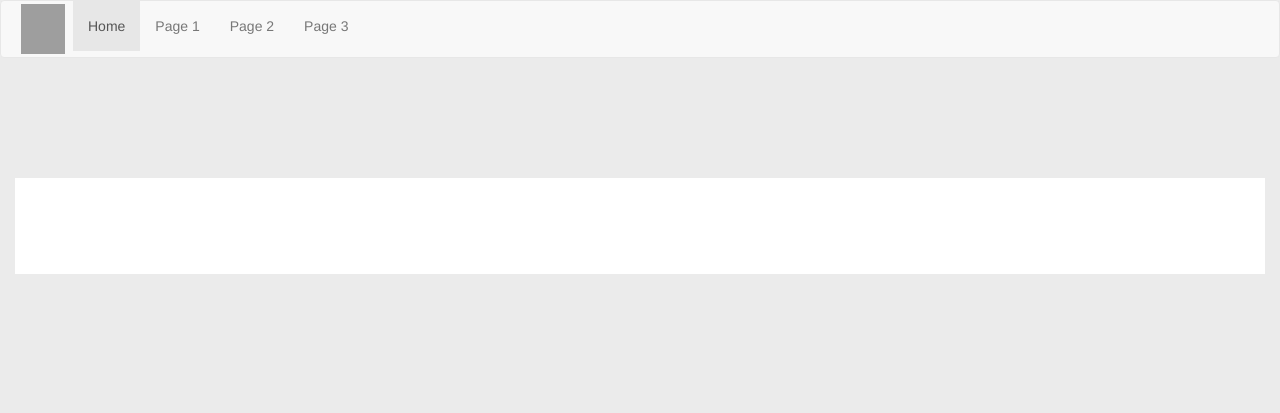
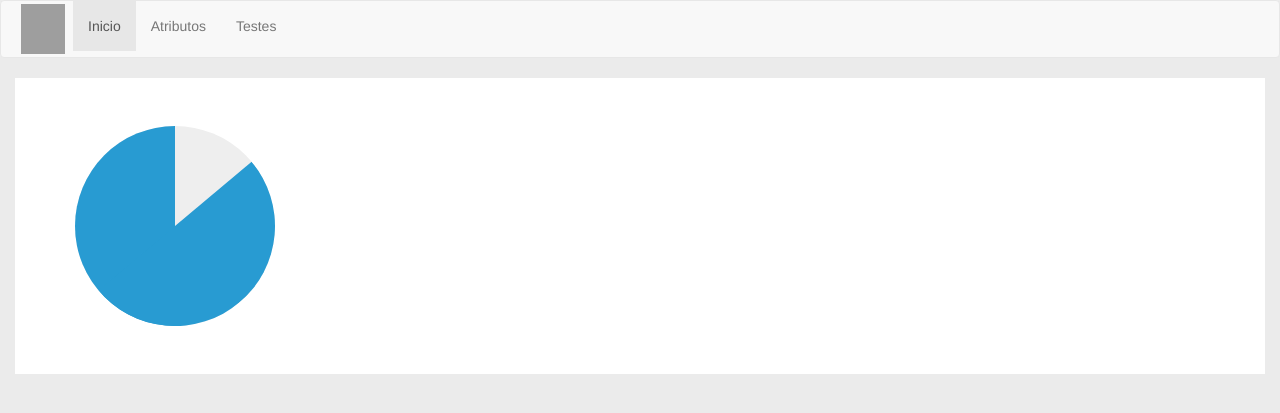
Before and after one commit to TahCosta/lib, a PHP site: page /css/index.php in a window 1280 px wide. Shown: the top 413 px of the page. Run offline with PHP 8.4, Linux system fonts and the light colour scheme; grey boxes are pictures that could not be loaded.

Commit message:
css test
test css chart

```diff
--- a/css/Style.css
+++ b/css/Style.css
@@ -5,8 +5,7 @@ body{
 }
 
 .jumbotron{
-	margin-top: 100px;
-	background-color:#fff !important;
+	background-color:#fff!important;
 	border-radius: 0px !important;
 }
 
--- a/css/index.php
+++ b/css/index.php
@@ -13,6 +13,53 @@
 
 <link rel="stylesheet" type="text/css" href="Style.css">
 <title>Biblioteca Css</title>
+<style>
+.chart{
+	width: 200px;
+	height: 200px;
+	background-color:#eee;
+	display: block;
+	border-radius:50%;
+}
+
+.slice{
+
+	background-color:#333;
+	position: absolute;
+	display: block;
+	border-radius:50%;
+}
+
+#slice1{
+	width: 200px;
+	height: 200px;
+	background-color:#289bd2;
+	position: absolute;
+	display: block;
+
+	border-radius:50%;
+	clip: rect(0px,200px,100px,0px);
+	transform: rotate(-90deg);
+
+}
+#slice2{
+	width: 200px;
+	height: 200px;
+	background-color:#289bd2;
+	position: absolute;
+	display: block;
+	border-radius:50%;
+	clip: rect(0px,200px,100px,0px);
+	transform: rotate(140deg);
+}
+
+.slice:hover #slice1{
+background-color:#999;
+}
+.slice:hover #slice2{
+background-color:#999;
+}
+</style>
 </head>
     <body>
     <nav class="navbar navbar-default">
@@ -21,17 +68,21 @@
       <a class="navbar-brand logo" href="#"></a>
     </div>
     <ul class="nav navbar-nav">
-      <li class="active"><a href="#">Home</a></li>
-      <li><a href="#">Page 1</a></li>
-      <li><a href="#">Page 2</a></li>
-      <li><a href="#">Page 3</a></li>
+      <li class="active"><a href="#">Inicio</a></li>
+      <li><a href="#">Atributos</a></li>
+      <li><a href="#">Testes</a></li>
+      <li><a href="#"></a></li>
     </ul>
   </div>
 </nav>
 
     <div class="container-fluid">
     <div class="jumbotron">
-
+    <div class="chart">
+    <div class="slice">
+    <div id="slice1"></div>
+    <div id="slice2"></div>
+    </div></div>
     </div>
     </div>
     </body>
```
